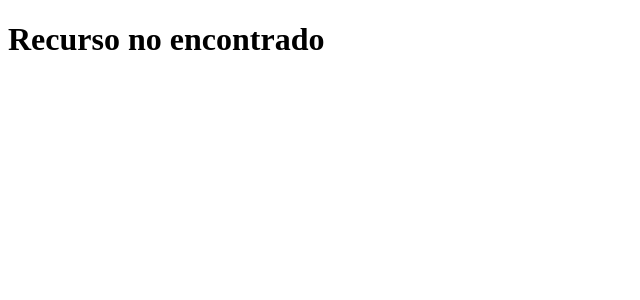
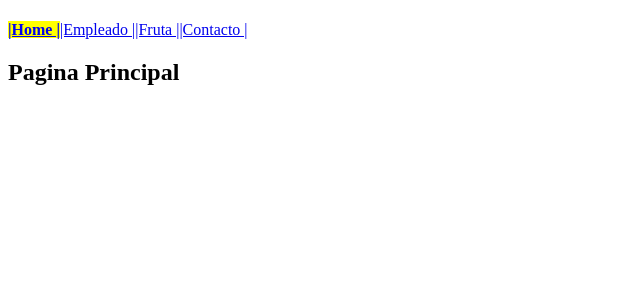
Before and after one commit to jarivera94/angular, an Angular app in the folder hello-world/: page /home in a window 1280 px wide. Shown: the top 300 px of the page, without its empty margins (0-640 px from the left). Built offline with nearby package versions, Linux system fonts and the light colour scheme.

Commit message:
router link app, y navegacion

```diff
--- a/hello-world/src/app/app.component.html
+++ b/hello-world/src/app/app.component.html
@@ -1,4 +1,13 @@
 <!--The content below is only a placeholder and can be replaced.-->
+<h1>{{tittle}}</h1>
+
+
+<nav>
+    <a routerLink='home' routerLinkActive='activado'> |Home |</a>
+    <a routerLink='empleado' routerLinkActive='activado'>|Empleado |</a>
+    <a routerLink='fruta' routerLinkActive='activado'>|Fruta |</a>
+    <a routerLink='contacto' routerLinkActive='activado'>|Contacto |</a>
+</nav>
 <router-outlet>
 
 </router-outlet>
--- a/hello-world/src/app/app.module.ts
+++ b/hello-world/src/app/app.module.ts
@@ -11,10 +11,12 @@ import {FrutaComponent} from './fruta/fruta.component';
 import {EmpleadoComponent} from './empleado/empleado.component';
 import {PersonaComponent} from './persona/persona.component';
 import {ErrorComponent} from './error/error.component';
+import {HomeComponent} from './home/home.component';
+import {ContactoComponent} from './contacto/contacto.component'
 @NgModule({
   declarations: [
     AppComponent,FrutaComponent,EmpleadoComponent
-    ,PersonaComponent,ErrorComponent
+    ,PersonaComponent,ErrorComponent,HomeComponent,ContactoComponent
   ],
   imports: [
     BrowserModule,
--- a/hello-world/src/app/app.routing.ts
+++ b/hello-world/src/app/app.routing.ts
@@ -7,11 +7,15 @@ import {EmpleadoComponent} from './empleado/empleado.component'
 import {FrutaComponent} from './fruta/fruta.component';
 import {ErrorComponent} from './error/error.component';
 import {PersonaComponent} from './persona/persona.component';
+import {HomeComponent} from './home/home.component';
+import {ContactoComponent} from './contacto/contacto.component';
 const appRoutes:Routes=[
-    {path:'', component:EmpleadoComponent},//default
+    {path:'', component:HomeComponent},//default
+    {path:'home', component:HomeComponent},
     {path:'empleado', component:EmpleadoComponent}, //ruta empleado existente
     {path:'fruta', component:FrutaComponent}, // ruta de la fruta existente
     {path:'persona', component:PersonaComponent},
+    {path:'contacto',component:ContactoComponent},
     {path:'**', component:ErrorComponent}, // ** define si la ruta falla enviarlo al mensaje de error
 
 ];
--- /dev/null
+++ b/hello-world/src/app/contacto/contacto.component.html
@@ -0,0 +1 @@
+<h3>{{tittle}}</h3>
--- /dev/null
+++ b/hello-world/src/app/contacto/contacto.component.ts
@@ -0,0 +1,10 @@
+import {Component} from '@angular/core';
+
+@Component({
+    selector:'contacto',
+    templateUrl:'./contacto.component.html'
+})
+
+export class ContactoComponent{
+    public tittle:String='Pagina de contacto';
+}
--- /dev/null
+++ b/hello-world/src/app/home/home.component.html
@@ -0,0 +1 @@
+<h2>{{tittle}}</h2>
--- /dev/null
+++ b/hello-world/src/app/home/home.component.ts
@@ -0,0 +1,10 @@
+import {Component} from '@angular/core';
+
+@Component({
+    selector:'home',
+    templateUrl:'home.component.html'
+})
+
+export class HomeComponent{
+    public tittle:String='Pagina Principal';
+}
--- a/hello-world/src/assets/style.css
+++ b/hello-world/src/assets/style.css
@@ -11,3 +11,8 @@
 .letraBlanca{
     color: white;
 }
+
+.activado{
+    font-weight: bold;
+    background: yellow;
+}
```
